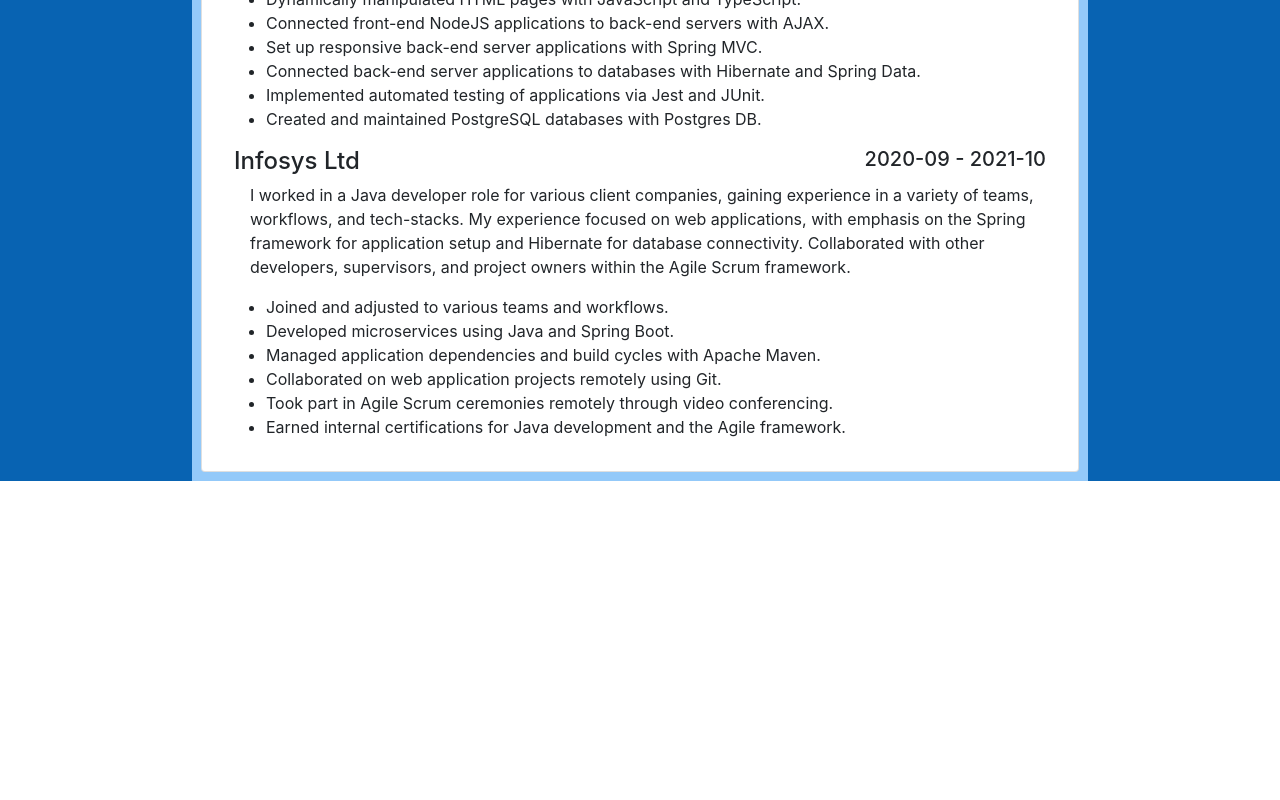
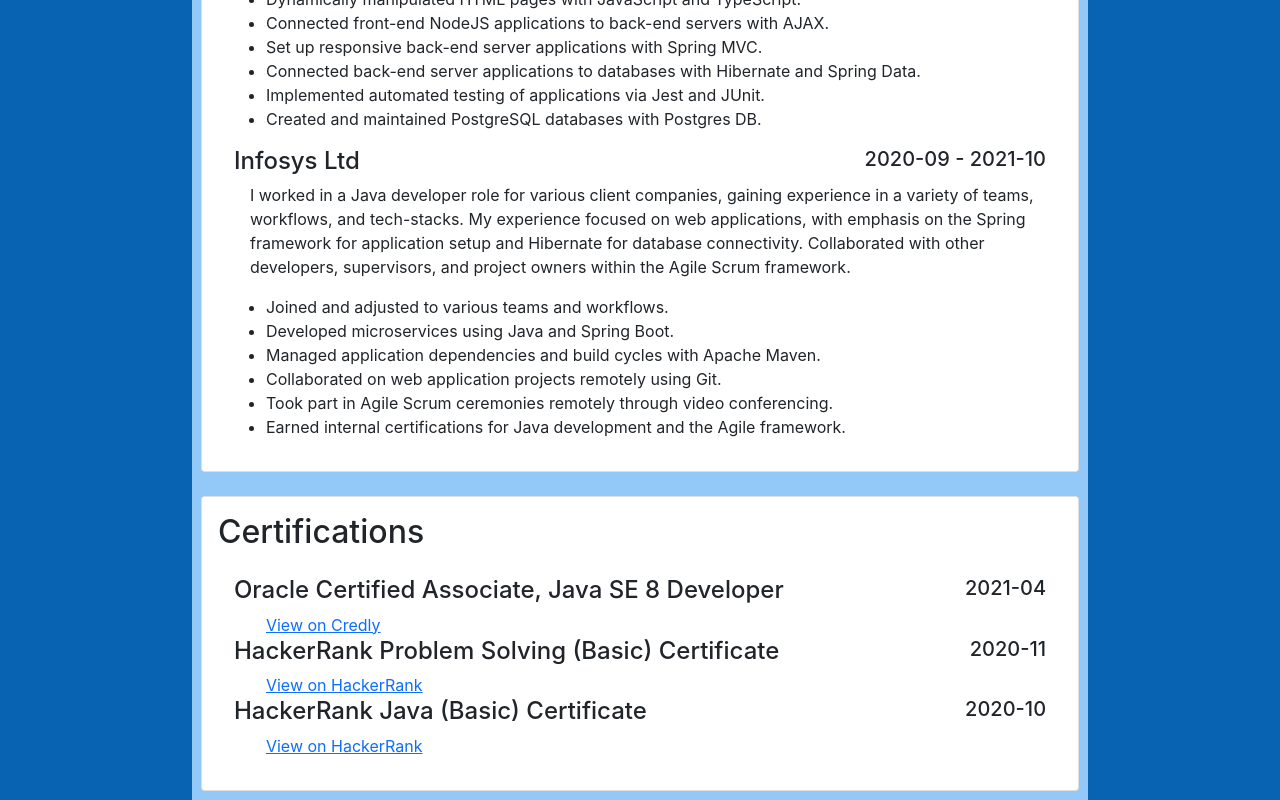
Before and after one commit to Th3Equin0x/about-me, a React (Create React App) app: page /#/ in a window 1280 px wide. Shown: the part 1085-1885 px from the top of the page. Before the commit the page ends 1566 px from the top, so only its background shows below. Built offline with nearby package versions, Linux system fonts and the light colour scheme.

Commit message:
Added a 'Certifications' card to the 'About Me' page

```diff
--- a/src/components/homePage/aboutMe.jsx
+++ b/src/components/homePage/aboutMe.jsx
@@ -2,6 +2,7 @@
 import AcademicsExperience from './academicsExperience';
 import Introduction from './intro';
 import ProfessionalExperience from './professionalExperience';
+import Certifications from './certifications';
 import {useDispatch} from 'react-redux';
 import {updateTab} from '../../actions';
 
@@ -16,6 +17,8 @@
             <AcademicsExperience />
             <br/>
             <ProfessionalExperience />
+            <br />
+            <Certifications />
         </div>
     )
 }
--- /dev/null
+++ b/src/components/homePage/certifications.jsx
@@ -0,0 +1,23 @@
+import React from 'react';
+
+export default function Certifications(){
+    return (
+        <div className="card" style={{textAlign:"left", padding:"1em", minWidth:"16em"}}>
+            <h2 className="card-title" style={{textAlign:"left"}}>Certifications</h2>
+            <div className="card-body">
+                <span style={{display:"flex", justifyContent:"space-between"}}>
+                    <h4>Oracle Certified Associate, Java SE 8 Developer</h4><h5>2021-04</h5>
+                </span>
+                <a href="https://www.credly.com/badges/b4319fa8-3cec-42a0-9dc2-75540034efb9" target="_blank" rel="noreferrer"><p className="card-text" style={{textAlign:"left", marginLeft:"2em"}}>View on Credly</p></a>
+                <span style={{display:"flex", justifyContent:"space-between"}}>
+                    <h4>HackerRank Problem Solving (Basic) Certificate</h4><h5>2020-11</h5>
+                </span>
+                <a href="https://www.hackerrank.com/certificates/71d4de0d101d" target="_blank" rel="noreferrer"><p className="card-text" style={{textAlign:"left", marginLeft:"2em"}}>View on HackerRank</p></a>
+                <span style={{display:"flex", justifyContent:"space-between"}}>
+                    <h4>HackerRank Java (Basic) Certificate</h4><h5>2020-10</h5>
+                </span>
+                <a href="https://www.hackerrank.com/certificates/d94926242f01" target="_blank" rel="noreferrer"><p className="card-text" style={{textAlign:"left", marginLeft:"2em"}}>View on HackerRank</p></a>
+            </div>
+        </div>
+    );
+}
```
Also changed, not shown: 1 other file (tests, documents, lock files or other folders).
